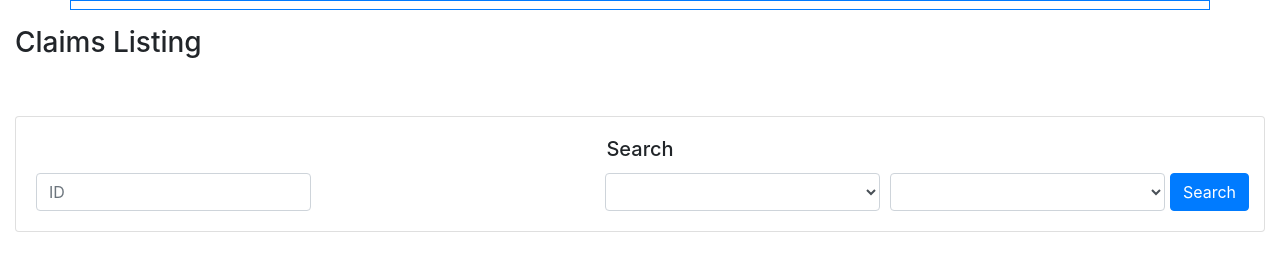
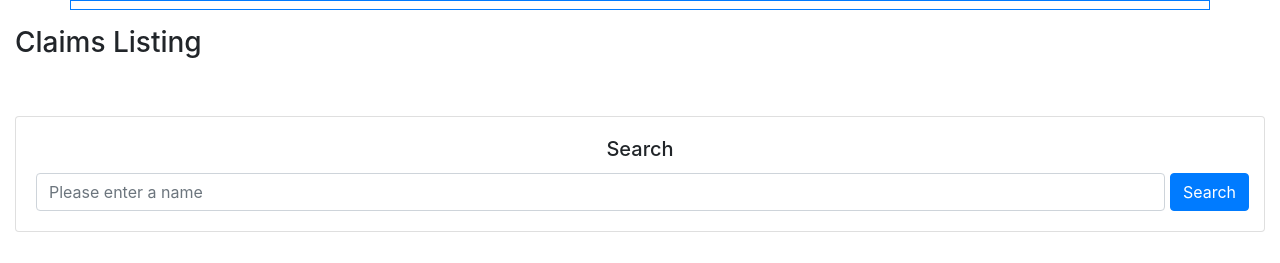
Before and after one commit to yashrahurikar23/bootstrap-react, a React (Create React App) app: page / in a window 1280 px wide. Shown: the top 263 px of the page. Built offline with nearby package versions, Linux system fonts and the light colour scheme.

Commit message:
added the input change handler

```diff
--- a/src/Dashboard.js
+++ b/src/Dashboard.js
@@ -9,14 +9,19 @@ export default class Dashboard extends Component {
   constructor(props) {
     super(props);
     this.state = {
-
-    }
+      name: ""
+    };
   }
 
-  onClickOfSearchBtn = (e) => {
+  onInputChange = (event) => {
+    console.log("Input changed!!", event.target.value);
+    this.setState({ name: event.target.value });
+  };
+
+  onClickOfSearchBtn = (event) => {
     console.log("Button clicked!!");
     // Make the API call
-  }
+  };
 
   render() {
     console.log("state", this.state);
@@ -27,7 +32,11 @@ export default class Dashboard extends Component {
         </div>
         <div className="container-fluid mt-20">
           <div>
-            <Search onClickOfSearchBtn={this.onClickOfSearchBtn} />
+            <Search
+              onClickOfSearchBtn={this.onClickOfSearchBtn}
+              onInputChange={this.onInputChange}
+              name={this.state.name}
+            />
           </div>
 
           <div>
--- a/src/Search.js
+++ b/src/Search.js
@@ -22,25 +22,11 @@ export default class Search extends Component {
               <Form>
                 <Form.Row>
                   <Col>
-                    <Form.Control placeholder="ID" />
-                  </Col>
-
-                  <Col>
-                    {/* <DateRangePicker showDropdowns>
-                      <Form.Control placeholder="DD/MM/YYYY" />
-                    </DateRangePicker> */}
-                  </Col>
-                  <Col>
                     <Form.Control
-                      as="select"
-                    ></Form.Control>
-                  </Col>
-                  <Col>
-                    <Form.Control
-                      as="select"
-                      value="status"
-                      onChange="this.handleLocChange"
-                    ></Form.Control>
+                      type="text"
+                      placeholder="Please enter a name"
+                      onChange={this.props.onInputChange}
+                    />
                   </Col>
 
                   <Button
```
